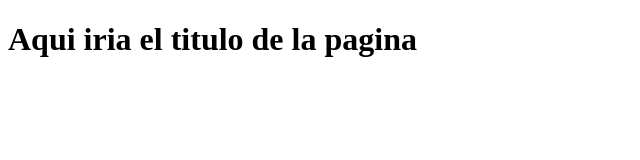
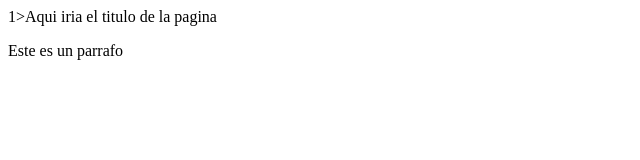
Before and after one commit to Shoe2001/TallerGit, a plain HTML site: page index.html in a window 1280 px wide. Shown: the whole page, without its empty margins (0-640 px from the left). Drawn offline with Linux system fonts and the light colour scheme.

Commit message:
Agregando segundo parrafo

```diff
--- a/index.html
+++ b/index.html
@@ -6,6 +6,7 @@
     <title>Document</title>
 </head>
 <body>
-    <h1>Aqui iria el titulo de la pagina</h1>
+    </h>1>Aqui iria el titulo de la pagina</h1>
+    <p>Este es un parrafo</p>
 </body>
 </html>
```
